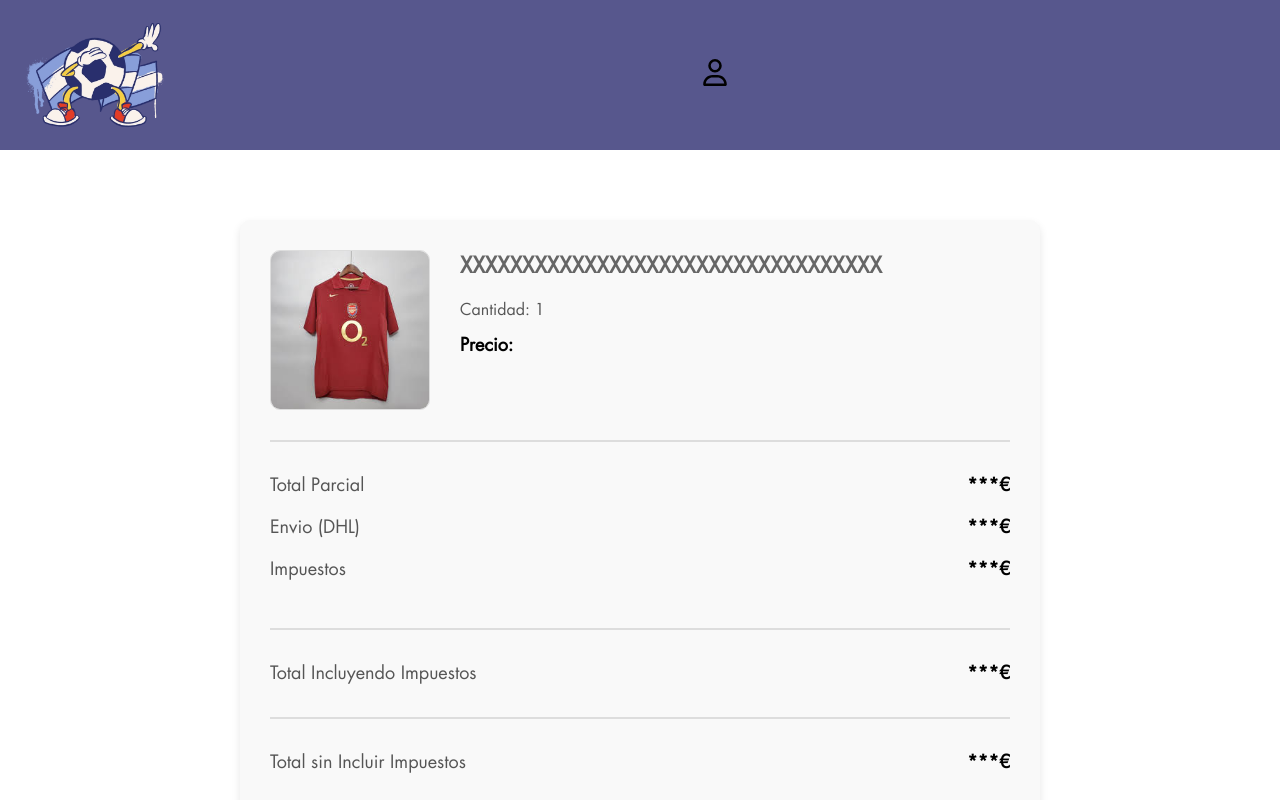
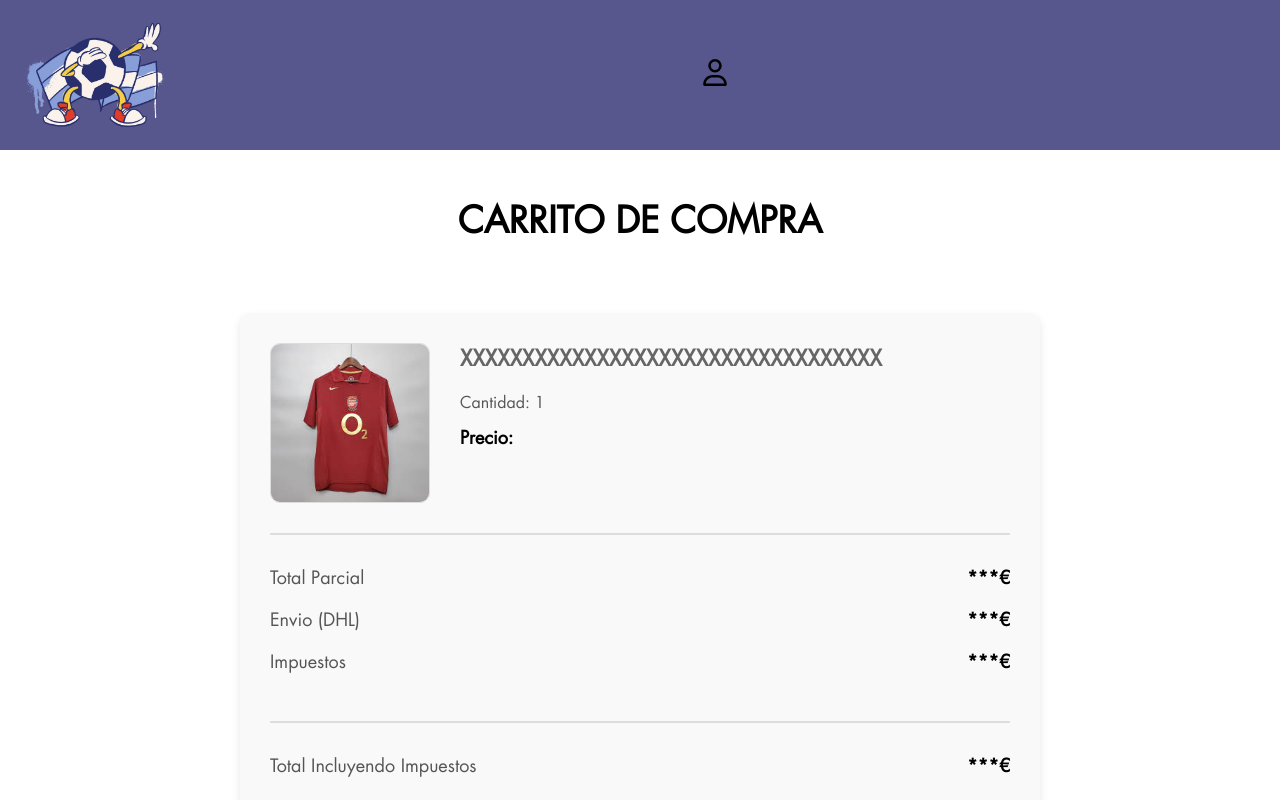
Before and after one commit to aalvaaro19/TiendaOnline, a React (Create React App) app in the folder frontend/: page /PaginaCarrito in a window 1280 px wide. Shown: the top 800 px of the page. Built offline with nearby package versions, Linux system fonts and the light colour scheme.

Commit message:
Faltaba el h1 de pagina carrito finalizada

```diff
--- a/frontend/src/components/PaginaCarrito/PaginaCarrito.css
+++ b/frontend/src/components/PaginaCarrito/PaginaCarrito.css
@@ -96,3 +96,16 @@ hr {
     margin-top: 300px;
     margin-bottom: 200px;
 }
+
+
+.h1-carrito-div {
+    display: flex;
+    justify-content: center;
+    align-items: center;
+    margin-top: 50px;
+}
+
+.h1-carrito {
+    text-align: center;
+    color: black;
+}
--- a/frontend/src/components/PaginaCarrito/PaginaCarrito.jsx
+++ b/frontend/src/components/PaginaCarrito/PaginaCarrito.jsx
@@ -11,6 +11,10 @@ function PaginaCarrito(){
 	return (
         <div className='general-carrito'>
             <Header />
+            <div className='h1-carrito-div'>
+                <h1 className='h1-carrito'>CARRITO DE COMPRA</h1>
+            </div>
+
         <div className='pagina-carrito-main'>
             <div className='pagina-carrito-sector-1'>
                 <img src={camiPrueba} alt='camiPrueba' className='camiPrueba' />
```
